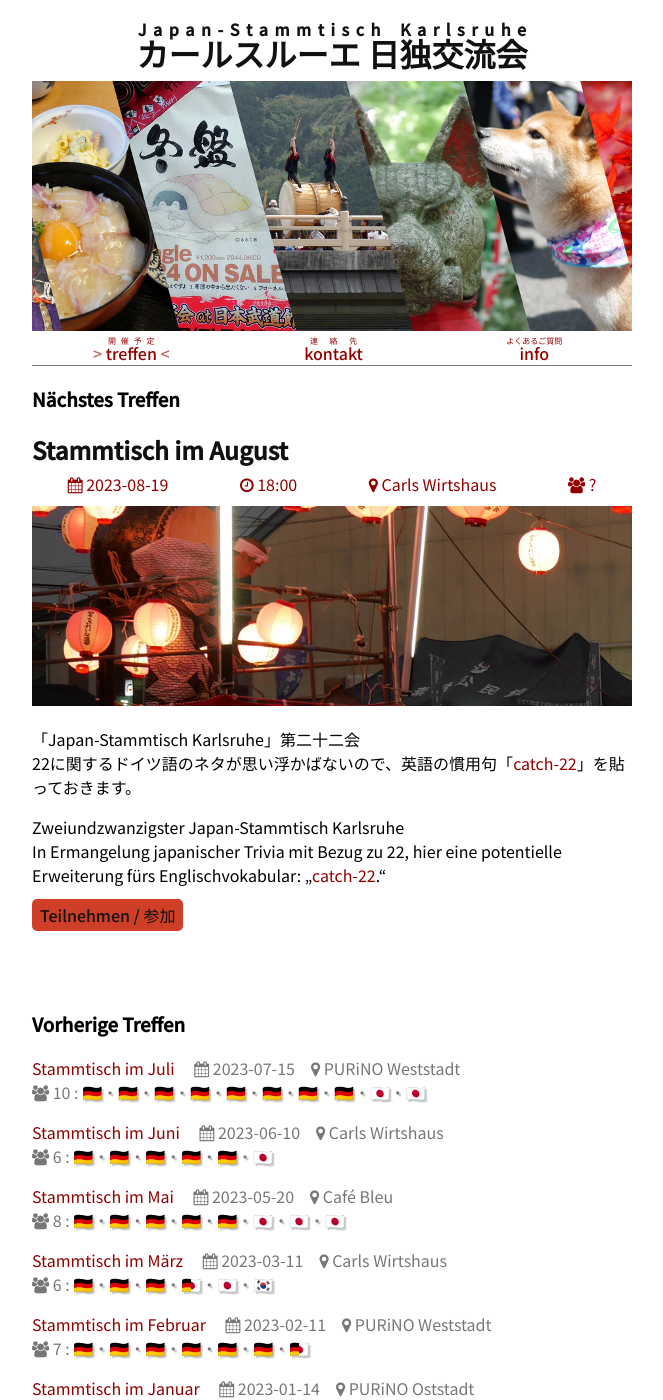
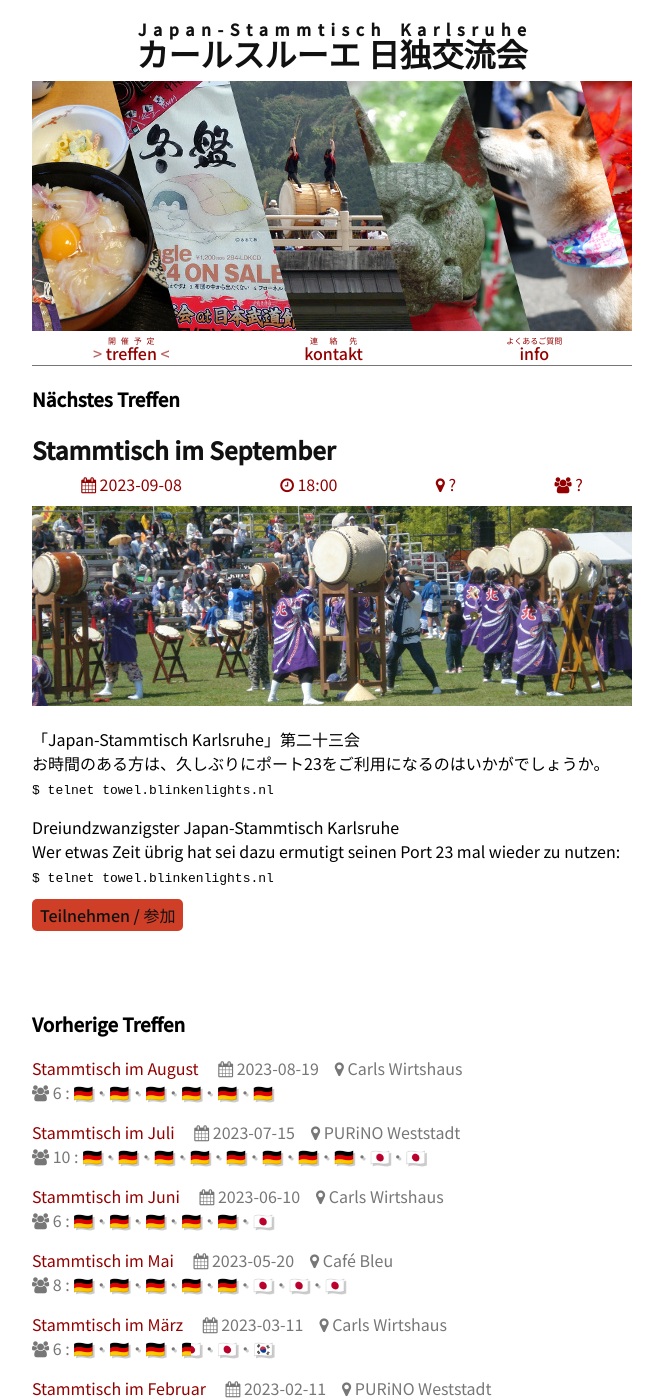
Before and after one commit to tcsch/japanstammtisch.github.io, a Jekyll site: the page built from treffen.md, in a window 1280 px wide and 1400 px high. Shown: the whole window, without its empty margins (308-971 px from the left). Built offline with Jekyll 4.4.1, drawn with Linux system fonts in a browser that asks for light colours; our own code applies the rules of GitHub Pages for plain Markdown files.

Commit message:
add new post

```diff
--- a/_posts/2023-08-19-aug.md
+++ b/_posts/2023-08-19-aug.md
@@ -3,8 +3,8 @@ layout: post
 title: "Stammtisch im August"
 time: "18:00"
 place: '<a href="https://goo.gl/maps/VkFqDG4UsfSfi5yt8">Carls Wirtshaus</a>'
-people: "?"
-compo: []
+people: "6"
+compo: ["🇩🇪", "🇩🇪", "🇩🇪", "🇩🇪", "🇩🇪", "🇩🇪"]
 img: "aug.jpg"
 ---
 
--- /dev/null
+++ b/_posts/2023-09-08-sep.md
@@ -0,0 +1,20 @@
+---
+layout: post
+title: "Stammtisch im September"
+time: "18:00"
+place: '?'
+people: "?"
+compo: []
+img: "sep.jpg"
+---
+
+
+「Japan-Stammtisch Karlsruhe」第二十三会
+お時間のある方は、久しぶりにポート23をご利用になるのはいかがでしょうか。
+<code style="font-family: monospace;">$ telnet towel.blinkenlights.nl</code>
+
+Dreiundzwanzigster Japan-Stammtisch Karlsruhe
+Wer etwas Zeit übrig hat sei dazu ermutigt seinen Port 23 mal wieder zu nutzen:
+<code style="font-family: monospace;">$ telnet towel.blinkenlights.nl</code>
+
+[Teilnehmen / 参加](https://nuudel.digitalcourage.de/qPYZzPBAUjYSg2wX)
```
